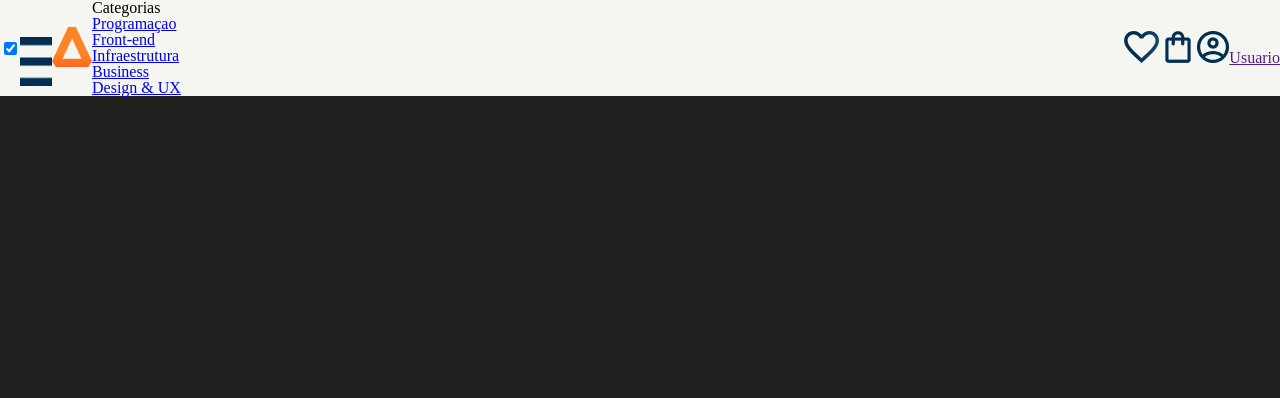
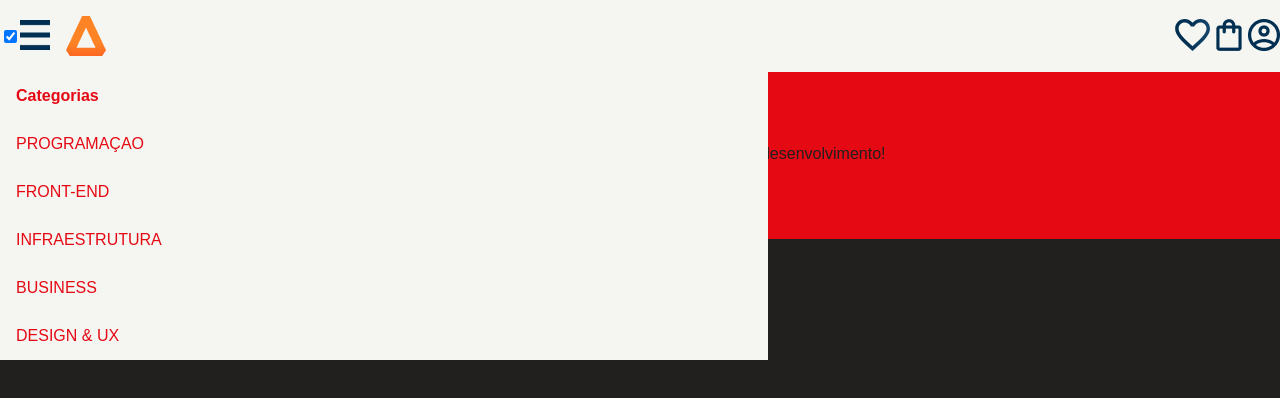
Before and after one commit to GabrielT31/2024-2B-mobile-first-Resetflix, a plain HTML site: page index.html in a window 1280 px wide. Both pictures are taken after a click on the checkbox 10 px from the left and 21 px from the top of the page. Drawn offline with Linux system fonts and the light colour scheme; a web font is replaced by a local one.

Commit message:
Add files via upload

```diff
--- a/index.html
+++ b/index.html
@@ -13,35 +13,39 @@
         <div class="caixa">
             <input type="checkbox" class="caixa__botao" id="menu">
             <label for="menu">
-                <span class="cabecalho__menu-hamburguer caixa__imagem"></span>
-                <img src="img/Polygon 1 (Stroke).png" alt="">
+                <span class="cabecalho__menu-hamburguer"></span>
             </label>
             <ul class="lista-menu">
                 <li class="lista-menu__titulo">Categorias</li>
-                <li class="menu__item">
+                <li class="lista-menu__item">
                     <a class="lista-menu__link" href="#">Programaçao</a>
                 </li>
-                <li class="menu__item">
+                <li class="lista-menu__item">
                     <a class="lista-menu__link" href="#">Front-end</a>
                 </li>
-                <li class="menu__item">
+                <li class="lista-menu__item">
                     <a class="lista-menu__link" href="#">Infraestrutura</a>
                 </li>
-                <li class="menu__item">
+                <li class="lista-menu__item">
                     <a class="lista-menu__link" href="#">Business</a>
                 </li>
-                <li class="menu__item">
+                <li class="lista-menu__item">
                     <a class="lista-menu__link" href="#">Design & UX</a>
                 </li>
             </ul>
-
+            <img class="caixa__imagem" src="img/logoA.png" alt="">
         </div>
         <div class="caixa">
             <a href=""><img src="img/Favoritos.svg" alt="Favoritos"></a>
             <a href=""><img src="img/Sacola.png" alt="Sacola"></a>
-            <a href=""><img src="img/Usuario.png" alt="">Usuario</a>
+            <a href=""><img src="img/Usuario.png" alt=""></a>
         </div>
     </header>
+    <section class="banner">
+        <h2 class="banner__titulo">Já sabe por onde começar?</h2>
+        <p class="banner__texto">Encontre em nossa estante o que precisa para seu desenvolvimento!</p>
+        <input type="search" placeholder="Qual será sua proxima leitura?" class="banner__pesquisa">
+    </section>
 </body>
 
 </html>
--- /dev/null
+++ b/style/banner.css
@@ -0,0 +1,24 @@
+
+.banner{
+    background-color: var(--vermelho);
+    color: var(--preto);
+    text-align: center;
+    padding: 2.5em  2em;
+}
+.banner__titulo{
+    font-size: 18px;
+    font-weight: 700;
+}
+.banner__texto{
+    font-weight: 500;
+    margin: 1em 0;
+}
+.banner__pesquisa:placeholder{
+    font-family: var(--texto-titulo);
+    font-size: 14px;
+    font-weight: 400;
+    color: var(--branco);
+    text-align: center;
+    background-color:
+    back
+}
--- a/style/header.css
+++ b/style/header.css
@@ -1,27 +1,69 @@
-.cabecalho__menu-hamburguer{
-    width: 24px;
-    height: 24px;
+:root {
+    --vermelho: #e50914;
+    --vermelho-escuro: #b81d24;
+    --preto: #221f1f;
+    --branco: #f5f5f1;
+    --texto-corpo: "Sedan SC", serif;
+    --texto-titulo: "Poetsen One", sans-serif;
+}
+
+.cabecalho__menu-hamburguer {
+    width: 30px;
+    height: 30px;
     background-image: url(../img/Menu.png);
-    background-repeat: no repeat;
+    background-repeat: no-repeat;
     background-size: cover;
-    display: inline block;
+    display: inline-block;
 }
-.cabecalho{
+
+.cabecalho {
     background-color: var(--branco);
     display: flex;
     justify-content: space-between;
     align-items: center;
+    position: relative;
 }
-.caixa{
+
+.caixa {
     display: flex;
     align-items: center;
 }
-.caixa__imagem{
+
+.caixa__imagem {
     padding: 1em
 }
-.lista-menu{
+
+.lista-menu {
     display: none;
+    position: absolute;
+    top: 100%;
+    width: 60vw;
 }
-.caixa__botao:checked~.lista-menu{
+
+.caixa__botao:checked~.lista-menu {
     display: block;
 }
+
+.lista-menu__titulo,
+.lista-menu__item {
+    padding: 1em;
+    background-color: var(--branco);
+}
+
+.lista-menu__titulo {
+    color: var(--vermelho);
+    font-weight: bold;
+}
+
+.lista-menu__link {
+    color: var(--vermelho);
+    text-decoration: none;
+    text-transform: uppercase;
+}
+
+body {
+    background-color: var(--vermelho);
+            font-family: var(--texto-titulo);
+            font-size: 16px;
+            font-weight: 400;
+}
--- a/style/styles.css
+++ b/style/styles.css
@@ -1,10 +1,17 @@
 @import url(reset.css);
 @import url(header.css);
+@import url(banner.css);
+@import url('https://fonts.googleapis.com/css2?family=Poetsen+One&family=Raleway:ital,wght@0,100..900;1,100..900&family=Sedan+SC&display=swap');
+@import url('https://fonts.googleapis.com/css2?family=Raleway:ital,wght@0,100..900;1,100..900&family=Sedan+SC&display=swap');
+
 :root {
     --vermelho: #e50914;
     --vermelho-escuro: #b81d24;
     --preto: #221f1f;
     --branco: #f5f5f1;
+    --texto-corpo:"Sedan SC", serif;
+    --texto-titulo:"Poetsen One", sans-serif;
+
 }
 body{
     background-color: var(--preto);
```
Also changed, not shown: img/logoA.png (added).
